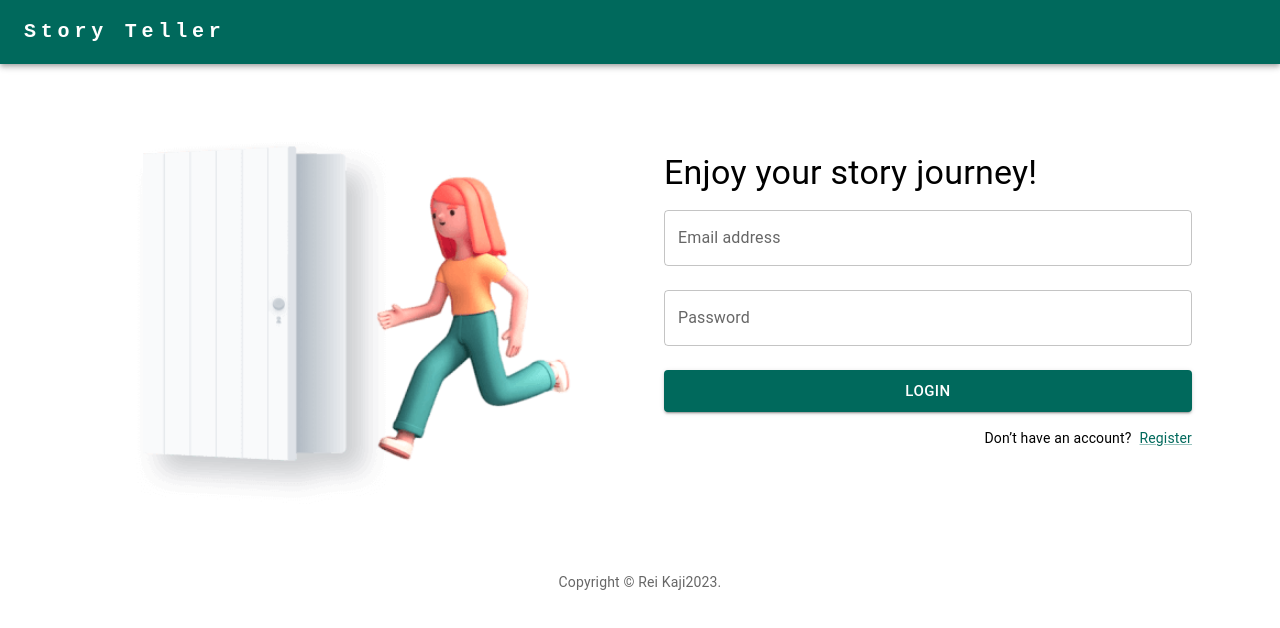
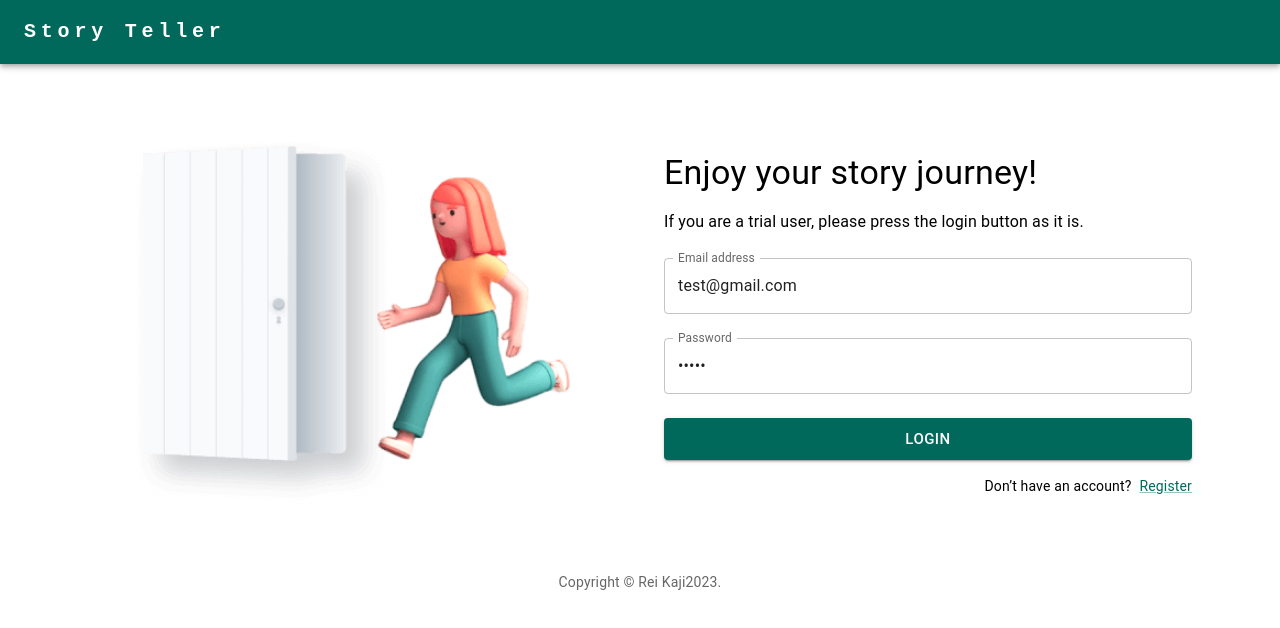
Before and after one commit to rei-kaji/Story-Generator, a Next.js app in the folder frontend/: page /auth/login in a window 1280 px wide. Shown: the top 628 px of the page. Built offline with nearby package versions, Linux system fonts and the light colour scheme.

Commit message:
Add for trial user

```diff
--- a/frontend/src/pages/auth/login.jsx
+++ b/frontend/src/pages/auth/login.jsx
@@ -36,7 +36,11 @@ const Login = () => {
       password: userPassword,
     };
 
-    loginAPI(data, router);
+    try {
+      loginAPI(data, router);
+    } catch (error) {
+      alert("Something went wrong! Please try again.");
+    }
   };
 
   const handleUserEmail = (e) => {
@@ -75,16 +79,22 @@ const Login = () => {
           <Typography variant="h4" mb={2}>
             Enjoy your story journey!
           </Typography>
+
           <Stack spacing={3} mb={2}>
+            <Typography variant="body1" color="initial">
+              If you are a trial user, please press the login button as it is.
+            </Typography>
             <TextField
               name="email"
               label="Email address"
               onChange={handleUserEmail}
+              value={"test@gmail.com"}
             />
 
             <TextField
               name="password"
               label="Password"
+              value={"12345"}
               onChange={handleUserPassword}
               type={showPassword ? "text" : "password"}
               InputProps={{
```
